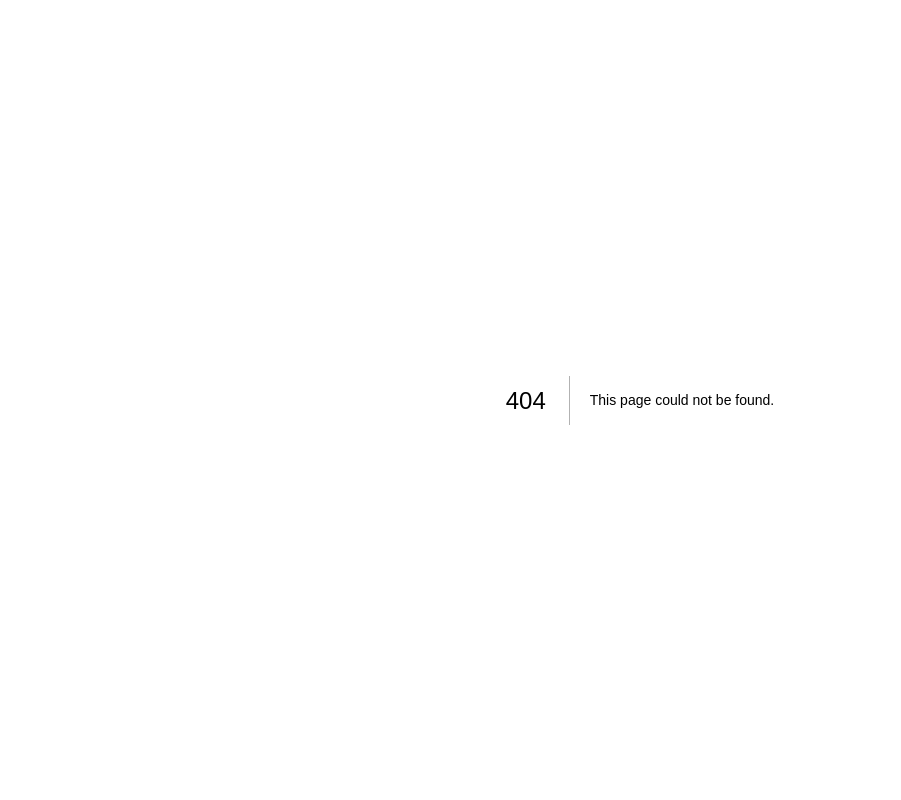
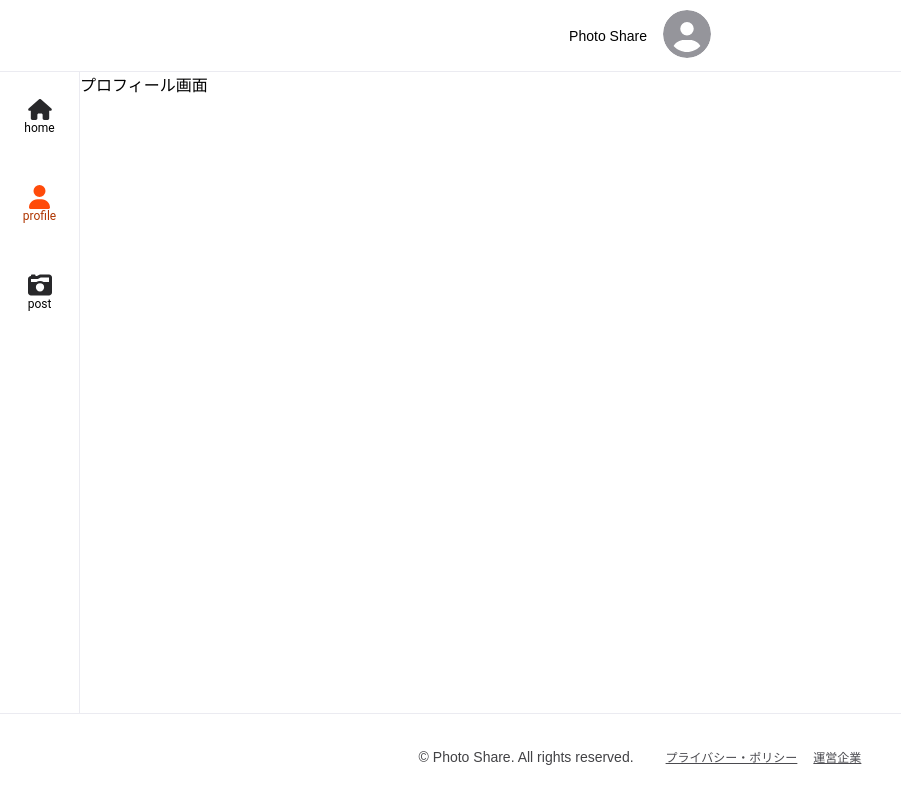
Before and after one commit to daikiku10/photo-share, a Next.js app in the folder front/: page /profile in a window 1280 px wide. Before the commit this address had no page. Shown: the whole page, without its empty margins (0-901 px from the left). Built offline with nearby package versions, Linux system fonts and the light colour scheme; no server answers.

Commit message:
プロフィール画面の土台作成

```diff
--- /dev/null
+++ b/front/src/app/(site)/profile/page.tsx
@@ -0,0 +1,14 @@
+import { getServerSession } from "@/lib/auth";
+
+type Props = {
+  searchParams: { [key: string]: string | string[] | undefined };
+};
+
+export default async function Page({}: Props) {
+  // ログインユーザーからのリクエストであるか確認
+  const session = await getServerSession();
+  if (!session || !session.user) {
+    // notFound();
+  }
+  return <>プロフィール画面</>;
+}
```
Also changed, not shown: 1 other file (tests, documents, lock files or other folders).
